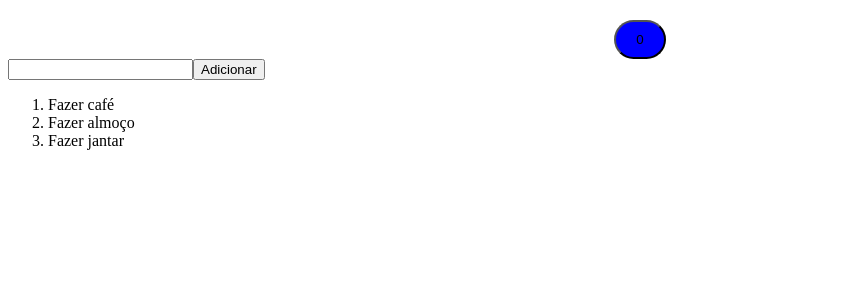
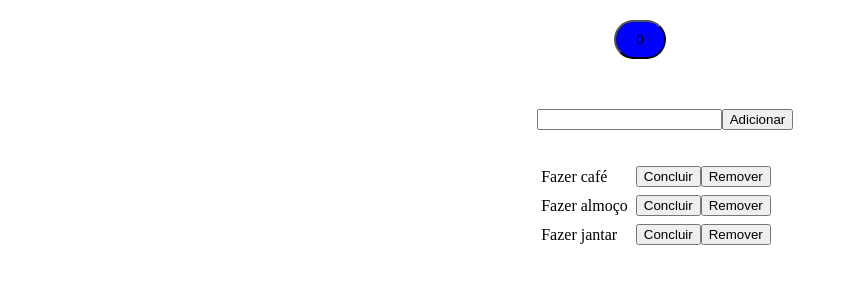
Before and after one commit to RafaelDeMello/ReactStudy, a React (Vite) app in the folder react-study/: page / in a window 1280 px wide. Shown: the top 300 px of the page, without its empty margins (0-848 px from the left). Built offline with nearby package versions, Linux system fonts and the light colour scheme.

Commit message:
Add functions to add and remove items

```diff
--- a/react-study/src/components/lists.tsx
+++ b/react-study/src/components/lists.tsx
@@ -1,28 +1,90 @@
 import { useState } from "react";
 
 export function Lists() {
-    const [list, setList] = useState([
-        {id: 1, label: "Fazer café"},
-        {id: 2, label: "Fazer almoço"},
-        {id: 3, label: "Fazer jantar"}
-    ])
-
+  const [value, setValue] = useState("");
+  const [list, setList] = useState([
+    { id: "1", label: "Fazer café", complete: false },
+    { id: "2", label: "Fazer almoço", complete: false },
+    { id: "3", label: "Fazer jantar", complete: false },
+  ]);
 
   return (
     <>
-      <input />
-      <button onClick={() => ({
-         ...list,
-         id: list.length + 1,
+      <div style={{ textAlign: "center" }}>
+        <input
+          style={{ margin: "50px 0 0 50px" }}
+          value={value}
+          onChange={(e) => setValue(e.target.value)}
+        />
 
-      })}>Adicionar</button>
-      <ol>
-        {list.map(listItem => (
-            <li key={listItem.id}>
+        <button
+          onClick={() => {
+            if (value == "") {
+              alert("O campo não pode ser vazio");
+              return;
+            }
+            setList([
+              ...list,
+              {
+                id: (list.length + 1).toString(),
+                label: value,
+                complete: false,
+              },
+            ]);
+            setValue("");
+          }}
+        >
+          Adicionar
+        </button>
+        <div style={{ display: "flex", justifyContent: "center", marginTop: "20px" }}>
+          <ol>
+            {list.map((listItem) => (
+              <li
+                key={listItem.id}
+                style={{
+                  display: "flex",
+                  justifyContent: "space-between",
+                  alignItems: "center",
+                  marginBottom: "8px",
+                }}
+              >
                 {listItem.label}
-            </li>
-        ))}
-      </ol>
+                {listItem.complete && " (Concluído)"}
+                <div
+                  style={{
+                    display: "inline-flex",
+                    flexDirection: "row",
+                    alignItems: "center",
+                    justifyContent: "center",
+                    padding: "0 8px",
+                  }}
+                >
+                  <button
+                    onClick={() =>
+                      setList([
+                        ...list.map((item) => ({
+                          ...item,
+                          complete:
+                            item.id === listItem.id ? true : item.complete,
+                        })),
+                      ])
+                    }
+                  >
+                    Concluir
+                  </button>
+                  <button
+                    onClick={() =>
+                      setList([...list.filter((item) => item.id !== listItem.id)])
+                    }
+                  >
+                    Remover
+                  </button>
+                </div>
+              </li>
+            ))}
+          </ol>
+        </div>
+      </div>
     </>
   );
 }
```
